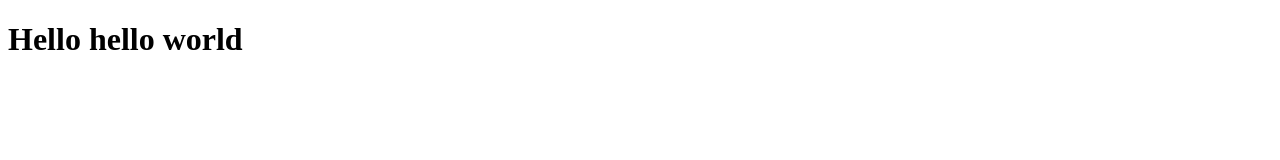
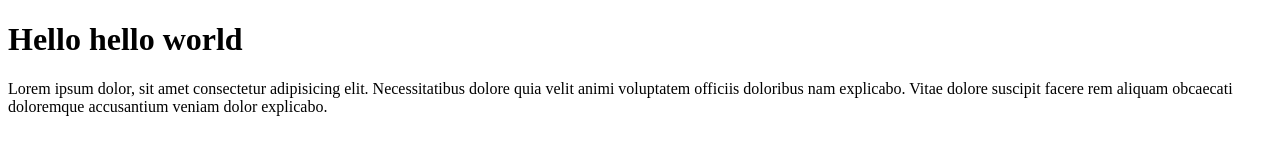
Before and after one commit to suxrob02nayimov/info, a plain HTML site: page index.html in a window 1280 px wide. Drawn offline with Linux system fonts and the light colour scheme.

Commit message:
new innovation

```diff
--- a/index.html
+++ b/index.html
@@ -8,5 +8,6 @@
 </head>
 <body>
     <h1>Hello  hello world</h1>
+    <p>Lorem ipsum dolor, sit amet consectetur adipisicing elit. Necessitatibus dolore quia velit animi voluptatem officiis doloribus nam explicabo. Vitae dolore suscipit facere rem aliquam obcaecati doloremque accusantium veniam dolor explicabo.</p>
 </body>
 </html>
```
